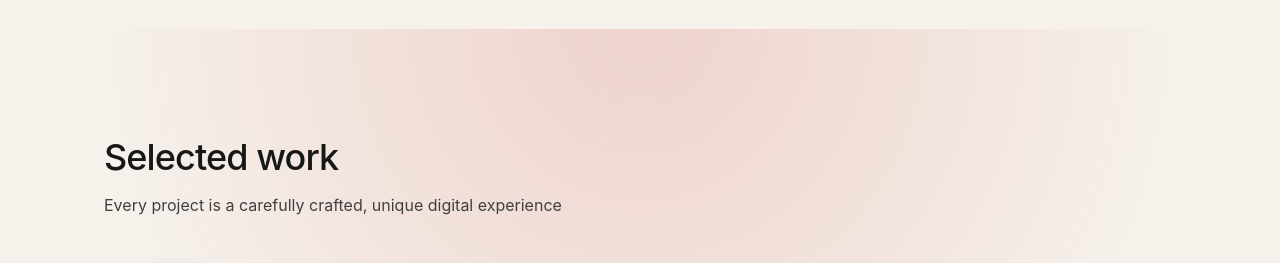
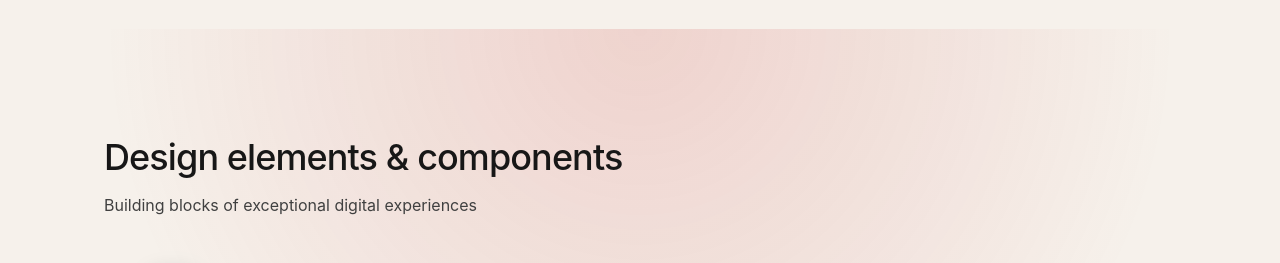
Before and after one commit to faxrijuf/energie11, a React (Vite) app: page / in a window 1280 px wide. Shown: the part 880-1143 px from the top of the page. Built offline with nearby package versions, Linux system fonts and the light colour scheme.

Commit message:
Update en.ts

```diff
--- a/src/i18n/en.ts
+++ b/src/i18n/en.ts
@@ -25,10 +25,10 @@ export const en = {
     }
   },
   work: {
-    title: 'Selected work',
-    subtitle: 'Every project is a carefully crafted, unique digital experience',
-    viewProject: 'View project',
-    allProjects: 'All projects',
+    title: 'Design elements & components',
+    subtitle: 'Building blocks of exceptional digital experiences',
+    viewProject: 'View element',
+    allProjects: 'All elements',
     filterAll: 'All'
   },
   capabilities: {
```
